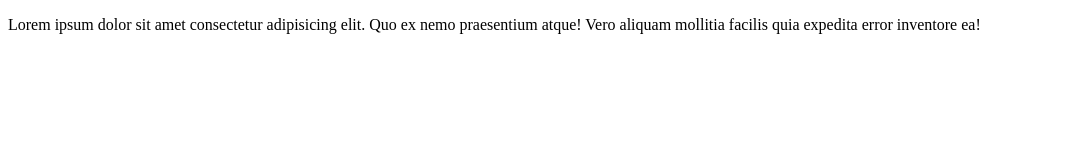
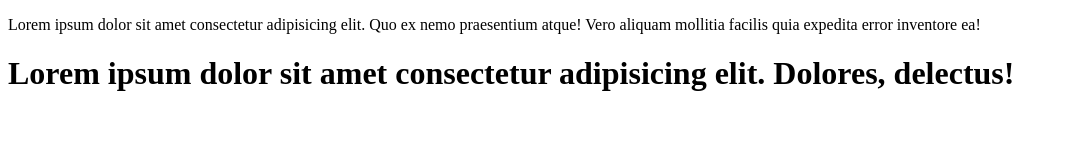
Before and after one commit to UktamHakker/Vaqtincha, a plain HTML site: page index.html in a window 1280 px wide. Shown: the whole page, without its empty margins (0-1067 px from the left). Drawn offline with Linux system fonts and the light colour scheme.

Commit message:
Footer +

```diff
--- a/index.html
+++ b/index.html
@@ -12,5 +12,13 @@
             <p>Lorem ipsum dolor sit amet consectetur adipisicing elit. Quo ex nemo praesentium atque! Vero aliquam mollitia facilis quia expedita error inventore ea!</p>
         </div>
     </main>
+
+
+
+    <footer>
+        <div class="container">
+            <h1>Lorem ipsum dolor sit amet consectetur adipisicing elit. Dolores, delectus!</h1>
+        </div>
+    </footer>
 </body>
 </html>
```
